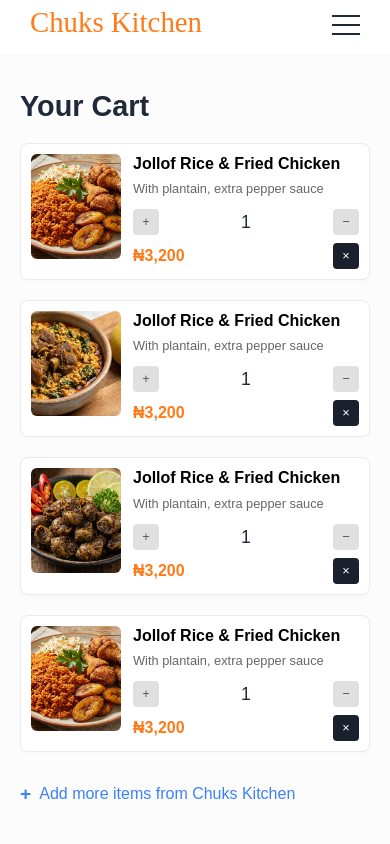
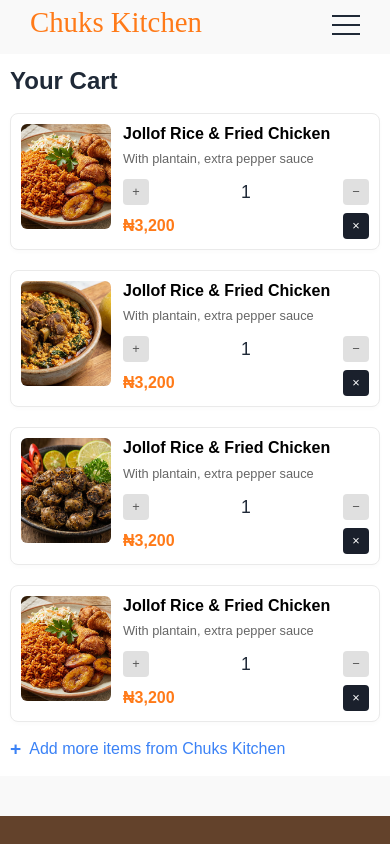
Before and after one commit to noyeosa-obazee/digital-restaurant, a React (Vite) app: page /orders in a window 390 px wide. Shown: the top 844 px of the page. Built offline with nearby package versions, Linux system fonts and the light colour scheme; a web font is replaced by a local one.

Commit message:
style: change background colour in cart page

```diff
--- a/src/components/Cart/Cart.css
+++ b/src/components/Cart/Cart.css
@@ -1,8 +1,14 @@
+.cart-page {
+  background-color: var(--bg-grey);
+}
+
 .cart-container {
   max-width: 1000px;
   margin: 0 auto;
-  padding: 40px 20px;
-  background-color: #fcfcfc; /* Light background for the page area */
+  padding: 25px 20px;
+  padding-bottom: 10px;
+  background-color: #ffffff;
+  margin-bottom: 40px;
 }
 
 .cart-title {
@@ -127,7 +133,7 @@
 
 /* Footer Link */
 .cart-footer-link {
-  margin-top: 30px;
+  margin-top: 15px;
 }
 
 .cart-footer-link a {
@@ -240,3 +246,14 @@
     background-color: #2d3748;
   }
 }
+
+@media (max-width: 480px) {
+  .cart-container {
+    padding: 15px 10px;
+  }
+
+  .cart-title {
+    font-size: 1.5rem;
+    margin-bottom: 20px;
+  }
+}
--- a/src/components/Cart/Cart.jsx
+++ b/src/components/Cart/Cart.jsx
@@ -64,7 +64,7 @@
   };
 
   return (
-    <div>
+    <div className="cart-page">
       <Navbar />
       <div className="cart-container">
         <h2 className="cart-title">Your Cart</h2>
--- a/src/index.css
+++ b/src/index.css
@@ -8,6 +8,7 @@
   --text-dark: #1f2937;
   --text-light: #666666;
   --bg-light: #ffffff;
+  --bg-grey: #f9f9f9;
   --font-main: "SN Pro", sans-serif;
   --font-logo: "Island Moments", cursive;
   --font-accent: "Cursive", serif;
--- a/src/pages/Home/Home.css
+++ b/src/pages/Home/Home.css
@@ -105,7 +105,7 @@
 
 .section-container {
   padding: 80px 8%;
-  background-color: #f9f9f9;
+  background-color: var(--bg-grey);
 }
 /*
 .section-container.bg-light {
```
